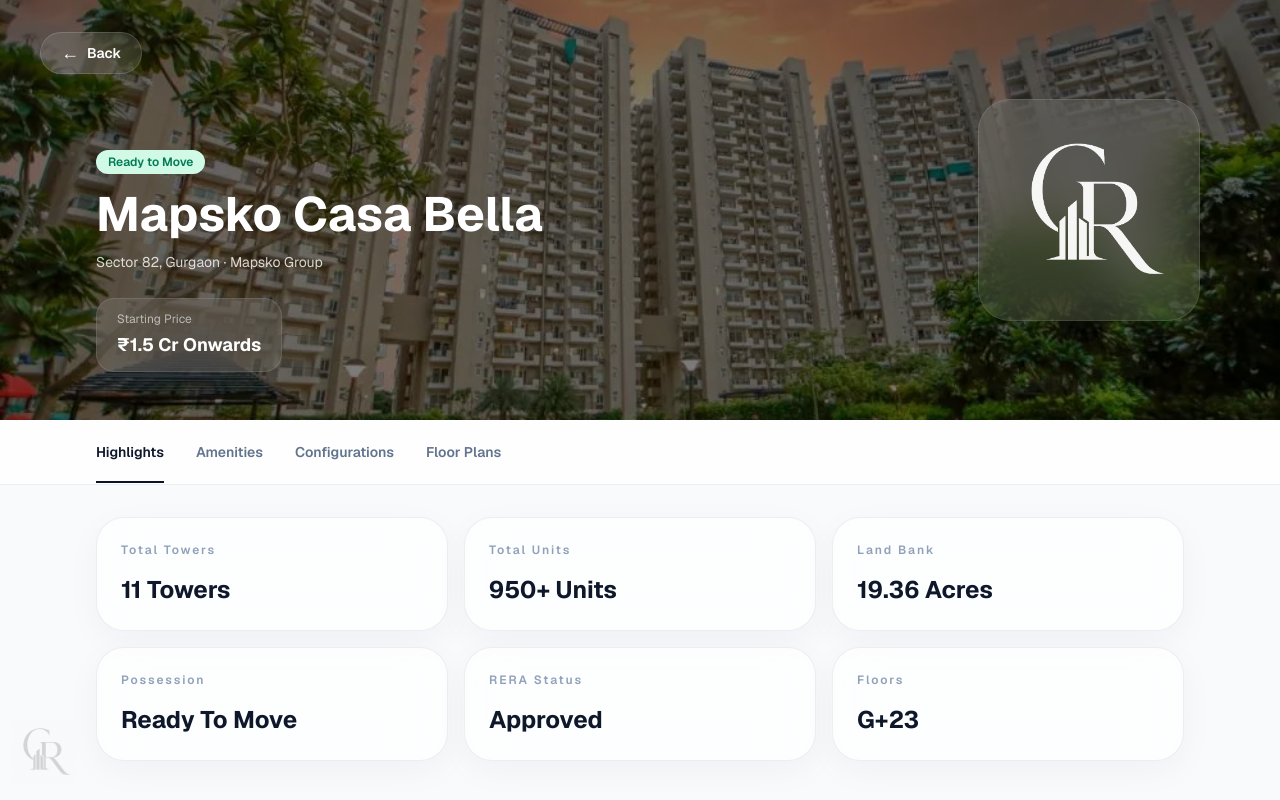
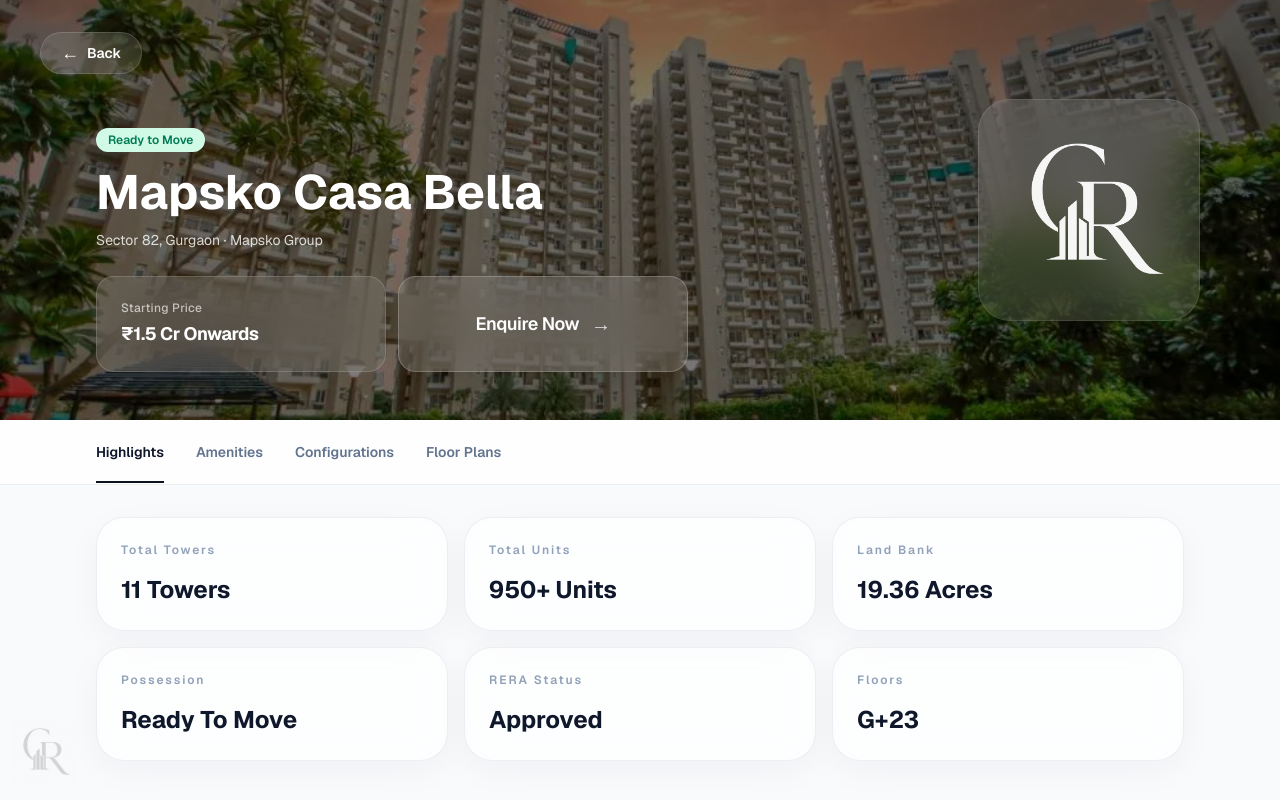
Before and after one commit to shashank5518/grt-static, a Next.js app: page /properties/mapsko-casa-bella in a window 1280 px wide. Shown: the top 800 px of the page. Built offline with nearby package versions, Linux system fonts and the light colour scheme; no server answers.

Commit message:
added enquire button

```diff
--- a/app/properties/[slug]/page.tsx
+++ b/app/properties/[slug]/page.tsx
@@ -86,17 +86,63 @@ export default async function PropertyDetailsPage({
               {property.location} · {property.developer}
             </p>
 
-            <div className="mt-6 inline-flex rounded-2xl bg-white/10 px-5 py-3 backdrop-blur-xl border border-white/10">
-              <div>
-                <p className="text-xs text-white/60">
-                  Starting Price
-                </p>
+            {/* Starting Price + Enquiry CTA */}
+            <div className="mt-6 flex flex-col gap-3 sm:flex-row sm:items-stretch">
 
-                <p className="mt-1 text-lg font-bold text-white">
-                  {property.startingPrice}
-                </p>
+              {/* Starting Price */}
+              <div
+                className="
+                  flex min-h-[96px] w-full shrink-0 items-center
+                  rounded-2xl border border-white/15
+                  bg-white/10 px-6 py-4
+                  backdrop-blur-xl
+                  sm:w-[290px] sm:flex-none
+                "
+              >
+                <div>
+                  <p className="text-xs font-medium tracking-wide text-white/65">
+                    Starting Price
+                  </p>
+
+                  <p className="mt-1 text-lg font-bold tracking-tight text-white">
+                    {property.startingPrice}
+                  </p>
+                </div>
               </div>
+
+              {/* Enquire Now */}
+              <a
+                href={`https://wa.me/919999982787?text=${encodeURIComponent(
+                  `Hi, I'm interested in ${property.name}. Please share more details and available options.`
+                )}`}
+                target="_blank"
+                rel="noopener noreferrer"
+                aria-label={`Enquire about ${property.name} on WhatsApp`}
+                className="
+                  group inline-flex min-h-[96px] w-full shrink-0
+                  items-center justify-center gap-3
+                  sm:w-[290px] sm:flex-none
+                  rounded-2xl border border-white/20
+                  bg-white/15 px-6 py-4
+                  font-sans text-lg font-semibold tracking-tight text-white
+                  shadow-[0_8px_30px_rgba(0,0,0,0.12)]
+                  backdrop-blur-xl
+                  transition-all duration-300
+                  hover:-translate-y-0.5 hover:border-white/35
+                  hover:bg-white/25 hover:shadow-lg
+                  focus-visible:outline-none focus-visible:ring-2
+                  focus-visible:ring-white focus-visible:ring-offset-2
+                "
+              >
+                <span>Enquire Now</span>
+
+                <span className="text-xl font-normal text-white/80 transition-transform duration-300 group-hover:translate-x-1">
+                  →
+                </span>
+              </a>
+
             </div>
+
           </div>
           {/* Floating Logo */}
 <div
```
